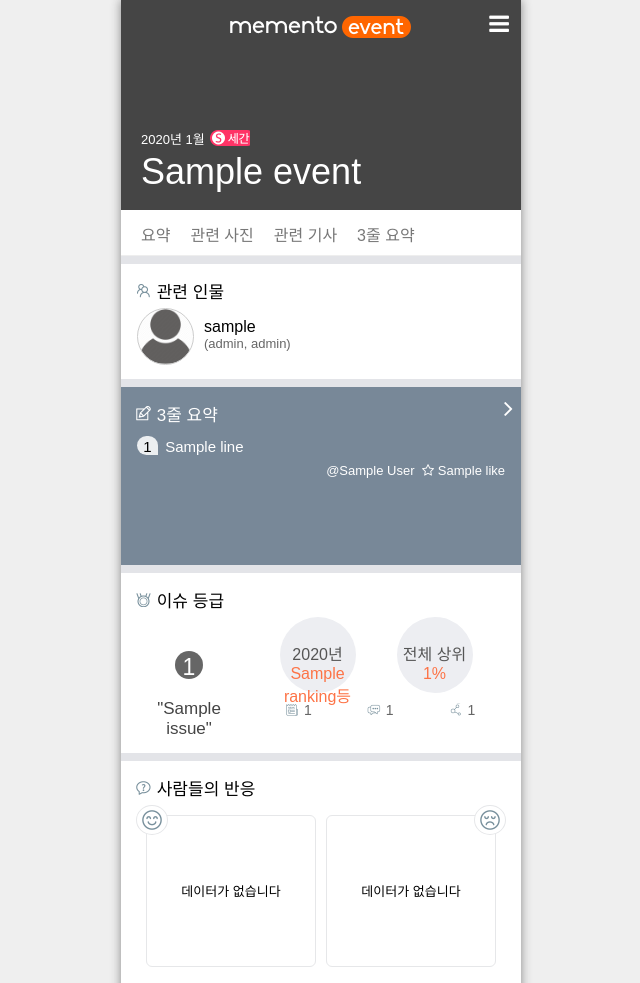
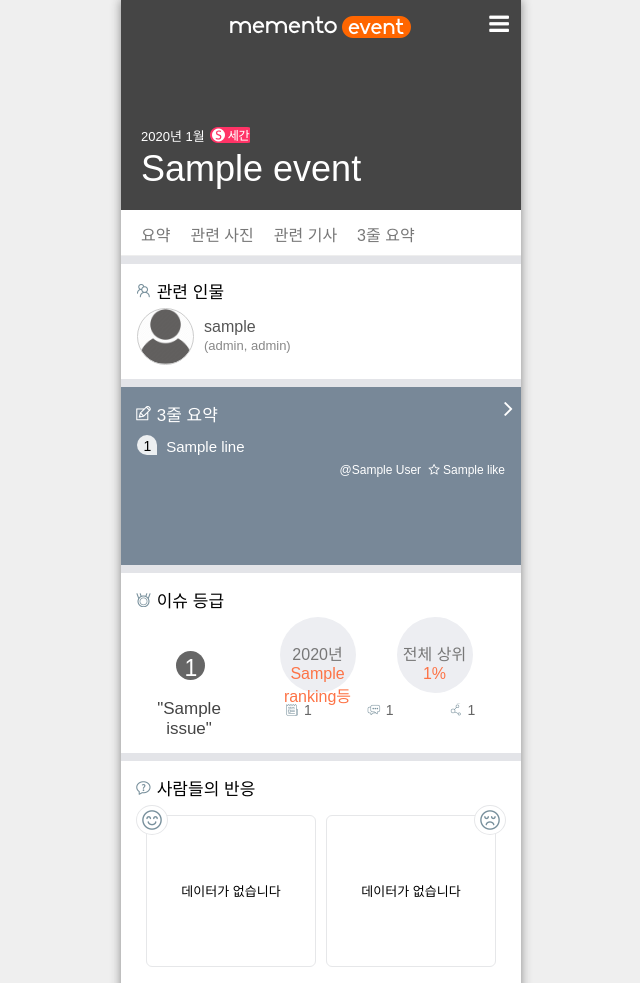
Before and after one commit to memento7/service-frontend, a Python web app: template template/event_magazine/summary.html in a window 1280 px wide. Shown: the top 983 px of the page, without its empty margins (319-959 px from the left). Run offline with Jinja, Linux system fonts and the light colour scheme; the template is opened without the code that fills it: most values are stand-ins (such as "Sample title", 1, 10 or a date in 2020); some libraries are stand-ins or nearby versions; some web fonts are replaced.

Commit message:
Fix css affected by changing font

```diff
--- a/static/css/components.css
+++ b/static/css/components.css
@@ -96,6 +96,8 @@
 }
 
 
+
+/* Event Tile */
 .event-tile{
 
 }
@@ -131,6 +133,7 @@
 
 
 
+/* Mini event tile (extends event tile) */
 .mini-event-tile{
 	width: 100px;
 }
@@ -144,6 +147,7 @@
 .mini-event-tile .emotion-bubbles{ margin-top: -3px; text-align: center; }
 
 
+/*  */
 .gallery-event-tile{
 	position: relative;
 	height: 160px;
@@ -173,6 +177,25 @@
 .gallery-event-tile .emotion-bubbles .emotion{ color: white }
 
 
+i.index-bubble{
+	display: inline-block;
+	width: 19px;
+	margin-right: 3px;
+	padding: 3px 0px 1px 1px;
+
+	text-align: center;
+	background-color: #eceff1;
+	color: black;
+
+	font-size: 14px;
+	font-style: 400;
+	font-style: normal;
+	vertical-align: middle;
+
+	border-radius: 20px 20px 0 20px;
+}
+
+
 @media (-webkit-min-device-pixel-ratio: 2), (min-resolution: 192dpi) {
 	.issue-label,
 	.category-label{
--- a/static/css/event_magazine.css
+++ b/static/css/event_magazine.css
@@ -73,7 +73,7 @@ section#event-header .content h3{
 	font-size: 36px;
 	font-weight: 100;
 	margin: 0;
-	padding: 3px 0 7px 20px;
+	padding: 3px 0 10px 20px;
 }
 section#event-header .content h3{ font-size: 13px; padding-bottom: 0 }
 section#event-header .content h3 span{ vertical-align: middle; }
@@ -89,8 +89,11 @@ section#related-people{
 
 }
 
-section#related-people .person{ width: 50%; }
-section#related-people .person a{ color: black; text-decoration: none; }
+section#related-people .person{
+	width: 50%;
+	font-weight: 300;
+}
+section#related-people .person a{ color: #555; text-decoration: none; }
 
 section#related-people .person .left{ margin-right: 10px; }
 
@@ -111,8 +114,9 @@ section#related-people .person .right{
 }
 
 section#related-people .person .right .role{
+	margin-top: 2px;
 	font-size: 13px;
-	color: #666;
+	color: #888;
 }
 
 
@@ -130,27 +134,14 @@ ol.three-line-summary li{
 	font-size: 15px;
 }
 
-ol.three-line-summary li i{
-	display: inline-block;
-	width: 19px;
-	margin-right: 3px;
-	padding: 2px 1px 0px 1px;
-
-	text-align: center;
-	background-color: #eceff1;
-	color: black;
-	font-style: normal;
-	vertical-align: middle;
-
-	border-radius: 20px 20px 0 20px;
-}
-
 ol.three-line-summary li span{
 	display: inline-block;
 	margin-top: 3px;
 	vertical-align: middle;
 	color: #333;
 }
+ol.three-line-summary li i{ margin-right: 5px }
+
 
 section#three-line-summaries{
 	background-color: #788898;
@@ -173,7 +164,7 @@ section#three-line-summaries .no-content{ color: white; font-weight: 100 }
 section#three-line-summaries .meta{
 	margin-top: 4px;
 	text-align: right;
-	font-size: 13px;
+	font-size: 12px;
 	color: white;
 	font-weight: 100;
 }
@@ -209,15 +200,9 @@ section#three-line-summaries-full .three-line-tile h4{
 	margin: 0 4px 3px 0;
 	font-weight: normal;
 }
-section#three-line-summaries-full .three-line-tile .date{
-	font-size: 12px;
-	color: #666;
-}
+section#three-line-summaries-full .three-line-tile .date{ font-size: 12px; color: #666; }
 
-section#three-line-summaries-full .three-line-tile .btn-container{
-	text-align: right;
-}
-
+section#three-line-summaries-full .three-line-tile .btn-container{ text-align: right }
 section#three-line-summaries-full .three-line-tile .like-btn,
 section#three-line-summaries-full .three-line-tile .hate-btn{
 	padding: 3px 5px 1px;
@@ -253,14 +238,14 @@ section#issue-rank svg path.rest{ stroke: #bbb }
 section#issue-rank .rank{
 	position: absolute;
 	top: 78px;
-	left: 54px;
+	left: 55px;
 
 	width: 28px;
 	line-height: 24px;
 	font-size: 23px;
 
 	text-align: center;
-	padding: 4px 0 0;
+	padding: 5px 0 0 1px;
 	background: #666;
 	color: white;
 	border-radius: 50%;
@@ -274,7 +259,7 @@ section#issue-rank .full-label{
 	font-size: 17px;
 }
 
-section#issue-rank svg.s-rank path.pos{ stroke: #e0316c }
+section#issue-rank svg.s-rank path.pos{ stroke: #e6447b }
 section#issue-rank svg.a-rank path.pos{ stroke: #ff6600 }
 section#issue-rank svg.b-rank path.pos{ stroke: #07ce9c }
 section#issue-rank svg.c-rank path.pos{ stroke: #5448ab }
@@ -311,7 +296,7 @@ section#issue-rank .circle-wrap .circle .content{
 	padding: 24px 0;
 	text-align: center;
 	font-size: 16px;
-	color: #555;
+	color: #777;
 }
 section#issue-rank .circle-wrap .circle .content strong{ color: #fd7346; font-weight: normal; }
 
--- a/static/css/global.css
+++ b/static/css/global.css
@@ -128,6 +128,7 @@ aside.sidebar{
 	height: 100%;
 	background-color: white;
 	z-index: 100;
+	font-weight: 300;
 }
 aside.sidebar > section.profile{
 	padding: 20px 0 10px;
@@ -146,7 +147,7 @@ aside.sidebar > section.profile h3{
 	font-size: 18px;
 	font-weight: normal;
 }
-aside.sidebar > section.profile h3.loggedin-username{ margin: 5px 0 0 }
+aside.sidebar > section.profile h3.loggedin-username{ margin: 5px 0 2px }
 
 aside.sidebar > section.profile .logout-btn{
 	display: inline-block;
@@ -279,6 +280,7 @@ nav.magazine-nav ul li{
 	margin: 0 6px;
 	padding: 12px 4px 6px;
 	font-size: 16px;
+	font-weight: 300;
 	color: #777;
 	border-bottom: 3px solid white;
 }
--- a/static/css/home.css
+++ b/static/css/home.css
@@ -126,7 +126,7 @@ section#watchable-event .content .mini-event-tile:last-child{ margin-right: 0 }
 section#day-3years-ago{ position: relative; }
 section#day-3years-ago .description{
 	position: absolute;
-	top: 15px;
+	top: 17px;
 	right: 10px;
 	font-size: 12px;
 	color: #888;
--- a/static/css/people_magazine.css
+++ b/static/css/people_magazine.css
@@ -41,7 +41,6 @@ section#people-header svg{
 
 section#people-header .background{
 	height: 210px;
-	/*background-image: url('https://placehold.it/370x160');*/
 	filter: brightness(80%);
 }
 
--- a/static/css/weekly_memento.css
+++ b/static/css/weekly_memento.css
@@ -37,7 +37,7 @@ section#weekly-header .content h1{
 	margin: 6px 0 3px;
 	padding: 0;
 	font-size: 42px;
-	font-weight: 600;
+	font-weight: 400;
 }
 
 section#weekly-header .prev-btn,
--- a/template/event_magazine/3lines.html
+++ b/template/event_magazine/3lines.html
@@ -32,7 +32,7 @@
 			<ol class="three-line-summary">
 				{% for line in summary.content %}
 				<li>
-					<i class="l{{ loop.index }}">{{ loop.index }}.</i>
+					<i class="l{{ loop.index }} index-bubble">{{ loop.index }}</i>
 					<span>{{ line }}</span>
 				</li>
 				{% endfor %}
--- a/template/event_magazine/summary.html
+++ b/template/event_magazine/summary.html
@@ -64,7 +64,7 @@
 						<ol class="three-line-summary">
 							{% for line in summary.content %}
 							<li>
-								<i class="l{{ loop.index }}">{{ loop.index }}</i>
+								<i class="l{{ loop.index }} index-bubble">{{ loop.index }}</i>
 								<span>{{ line }}</span>
 							</li>
 							{% endfor %}
--- a/views/event.py
+++ b/views/event.py
@@ -34,6 +34,7 @@ def get_wordcloud(data, key='title', multn=1) :
 	wc = WordCloud(
 		background_color = "white",
 		font_path = settings.ROOT_PATH + '/data/fonts/NanumSquareOTFBold.otf',
+		#font_path = settings.ROOT_PATH + '/static/fonts/NanumBarunGothic.otf',
 		color_func = custom_color_func,
 		width = 800,
 		height = 280,
```
